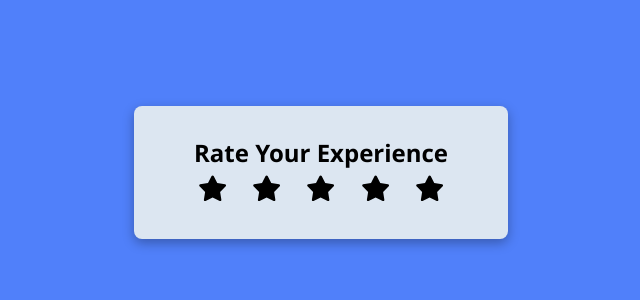
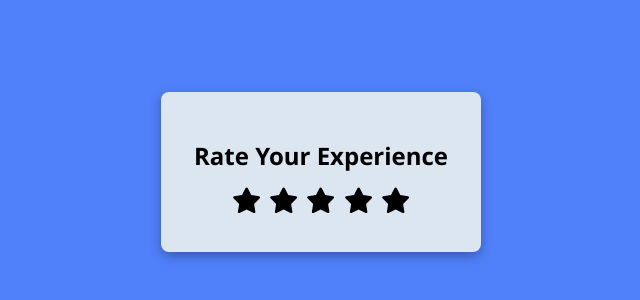
Before and after one commit to Yahan-Botheju/react-starter, a React (Vite) app in the folder react_1/rating-ui/: page / in a window 1280 px wide. Shown: the part 228-528 px from the top of the page, without its empty margins (319-959 px from the left). Built offline with nearby package versions, Linux system fonts and the light colour scheme.

Commit message:
update css

```diff
--- a/react_1/rating-ui/src/index.css
+++ b/react_1/rating-ui/src/index.css
@@ -6,6 +6,7 @@
 
  body{
     font-family: 'Segoe UI', Tahoma, Geneva, Verdana, sans-serif;
+    line-height: 2rem;
  }
 
  .container-main{
@@ -21,15 +22,26 @@
 
  .rating-container{
     /* border: 4px solid black; */
-    padding: 30px 60px;
+    /* padding: 0p3x 60px; */
+    width: 20rem;
+    height: 10rem;
     background-color: rgb(220, 230, 241);
     border-radius: 8px;
     box-shadow: 0 4px 12px rgba(0, 0, 0, 0.3);
+
+    display: flex;
+    justify-content: center;
+    align-items: center;
+    flex-direction: column;
+
  }
 
+ h2{
+   margin-top: 15px;
+ }
 .stars-container{
    /* border: 2px solid red; */
-
+   margin-top: 10px;
 
    display: flex;
    flex-direction: row;
@@ -45,6 +57,20 @@
    font-size: 25px;
  }
 
+.feedback{
+   /* border: 3px solid black; */
+   display: inline-flex;
+   justify-content: center;
+   align-items: center;
+
+   width: 10rem;
+   height:  2rem;
+   margin-top: 5px;
+   text-align: center;
+   font-weight: 600;
+
+}
+
 .active{
    color: #ffcc00;
   filter: drop-shadow(0px 2px 5px rgba(0, 0, 0, 0.25));
@@ -58,7 +84,7 @@
 
 .star:hover .active,
 .star:hover .diactivate {
-  transform: scale(1.2);                   /* තරුව 1.2 ගුණයක් ලොකු වෙනවා */
-  filter: drop-shadow(0px 0px 8px #ffcc00); /* තරුව වටේට ලස්සනට කහ පාටින් Glow වෙනවා */
-  cursor: pointer;                         /* Mouse cursor එක අතක හැඩය ගන්නවා */
+  transform: scale(1.2);
+  filter: drop-shadow(0px 0px 8px #ffcc00);
+  cursor: pointer;
 }
```
